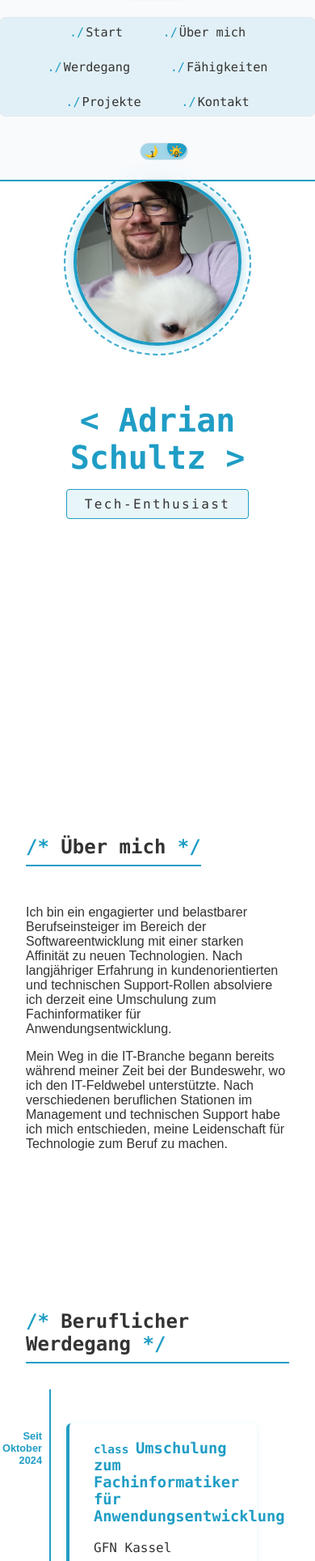
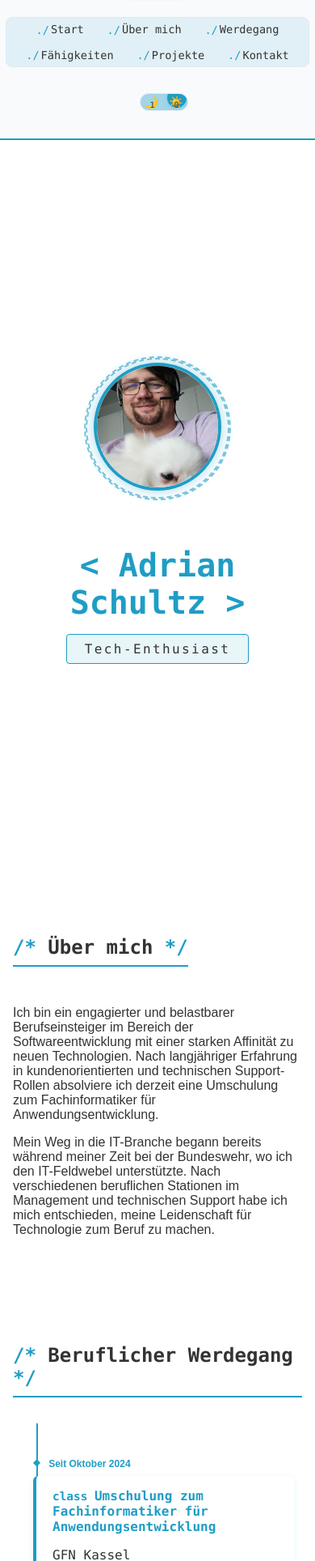
Before and after one commit to Adprivat/webseite, a website: page index.html in a window 390 px wide. Shown: the part 72-2000 px from the top of the page at 81% size. Drawn offline with Linux system fonts and the light colour scheme.

Commit message:
Formatierung

```diff
--- a/index.html
+++ b/index.html
@@ -3,8 +3,11 @@
 <head>
     <meta charset="UTF-8">
     <meta name="viewport" content="width=device-width, initial-scale=1.0">
+    <meta http-equiv="Cache-Control" content="no-cache, no-store, must-revalidate">
+    <meta http-equiv="Pragma" content="no-cache">
+    <meta http-equiv="Expires" content="0">
     <title>Adrian Schultz</title>
-    <link rel="stylesheet" href="styles.css?v=1.0.1">
+    <link rel="stylesheet" href="styles.css?v=1.0.2">
     <style>
         /* Force correct color values in both modes */
         :root {
@@ -91,6 +94,28 @@
             transform: scale(1.05);
             box-shadow: 0 0 20px rgba(31, 157, 197, 0.6);
         }
+
+        /* Mobil-spezifische Anpassungen für das Profilbild */
+        @media (max-width: 768px) {
+            .hero {
+                padding-top: 180px !important;
+            }
+
+            .profile-image {
+                margin-top: 2rem !important;
+            }
+        }
+
+        @media (max-width: 480px) {
+            .hero {
+                padding-top: 220px !important;
+            }
+
+            .profile-image img {
+                width: 150px !important;
+                height: 150px !important;
+            }
+        }
     </style>
 </head>
 <body>
@@ -128,7 +153,7 @@
                 <img src="images/profil.jpg" alt="Adrian Schultz Profil"
                      style="width: 200px; height: 200px; border-radius: 50%; object-fit: cover; border: 4px solid #1f9dc5; box-shadow: 0 0 15px rgba(31, 157, 197, 0.4); transition: all 0.3s ease;"
                      onerror="this.onerror=null; this.src='images/Initialien.png'; this.style.borderRadius='0'; this.style.border='none'; this.style.boxShadow='none';">
-                <div style="position: absolute; top: -10px; left: -10px; right: -10px; bottom: -10px; border-radius: 50%; border: 2px dashed #1f9dc5; animation: rotate 20s linear infinite; opacity: 0.6;"></div>
+                <div class="rotating-border" style="position: absolute; top: -10px; left: -10px; right: -10px; bottom: -10px; border-radius: 50%; border: 2px dashed #1f9dc5; animation: rotate 20s linear infinite; opacity: 0.6;"></div>
             </div>
             <h1><span class="highlight">< Adrian Schultz ></span></h1>
             <p class="typewriter">Tech-Enthusiast</p>
--- a/styles.css
+++ b/styles.css
@@ -43,6 +43,18 @@
 
 .profile-image::before {
     content: '';
+    position: absolute;
+    top: -10px;
+    left: -10px;
+    right: -10px;
+    bottom: -10px;
+    border-radius: 50%;
+    border: 2px dashed var(--accent-color);
+    animation: rotate 20s linear infinite;
+    opacity: 0.6;
+}
+
+.rotating-border {
     position: absolute;
     top: -10px;
     left: -10px;
@@ -178,6 +190,7 @@
     justify-content: center;
     align-items: center;
     text-align: center;
+    padding-top: 80px;
 }
 
 .highlight {
@@ -562,22 +575,119 @@
         height: 38px;
     }
 
+    .hero {
+        padding-top: 180px;
+        height: auto;
+        min-height: 100vh;
+    }
+
+    .profile-image {
+        margin-top: 2rem;
+    }
+
+    /* Timeline-Anpassungen für mittlere Bildschirme */
     .timeline::before {
         left: 30px;
     }
 
+    .timeline-item {
+        padding: 10px 10px 10px 40px;
+    }
+
     .timeline-date {
-        left: -40px;
-        width: 60px;
-        font-size: 0.8rem;
+        position: static; /* Anstatt absolute Position */
+        width: 100%;
+        text-align: left;
+        margin-bottom: 0.5rem;
+        font-size: 0.85rem;
+        color: var(--accent-color);
+        font-weight: bold;
+    }
+
+    .timeline-date span {
+        position: relative;
+        padding-left: 1.5rem;
+    }
+
+    .timeline-date span::before {
+        content: '◆';
+        position: absolute;
+        left: 0;
+        color: var(--accent-color);
     }
 
     .timeline-content {
-        margin-left: 10px;
+        margin-left: 0;
     }
 
     .skills-container {
         grid-template-columns: 1fr;
+    }
+}
+
+/* Für sehr kleine Bildschirme */
+@media (max-width: 480px) {
+    .hero {
+        padding-top: 220px; /* Noch mehr Abstand für sehr kleine Bildschirme */
+    }
+
+    .profile-image img {
+        width: 150px; /* Kleineres Bild für sehr kleine Bildschirme */
+        height: 150px;
+    }
+
+    .profile-image::before {
+        top: -8px;
+        left: -8px;
+        right: -8px;
+        bottom: -8px;
+    }
+
+    .rotating-border {
+        top: -8px;
+        left: -8px;
+        right: -8px;
+        bottom: -8px;
+    }
+
+    nav {
+        padding-bottom: 10px;
+    }
+
+    .nav-links {
+        padding: 0.3rem 0.5rem;
+        gap: 0.8rem;
+    }
+
+    .nav-links a {
+        font-size: 0.85rem;
+        padding: 0.2rem 0.5rem;
+    }
+
+    section {
+        padding: 3rem 1rem;
+    }
+
+    /* Nochmals angepasste Timeline für sehr kleine Bildschirme */
+    .timeline-item {
+        padding: 10px 10px 10px 25px;
+    }
+
+    .timeline-date span {
+        font-size: 0.75rem;
+        padding-left: 1.2rem;
+    }
+
+    .timeline-date span::before {
+        font-size: 0.7rem;
+    }
+
+    .timeline-content {
+        padding: 15px 20px;
+    }
+
+    .timeline-content h3 {
+        font-size: 1rem;
     }
 }
 
```
